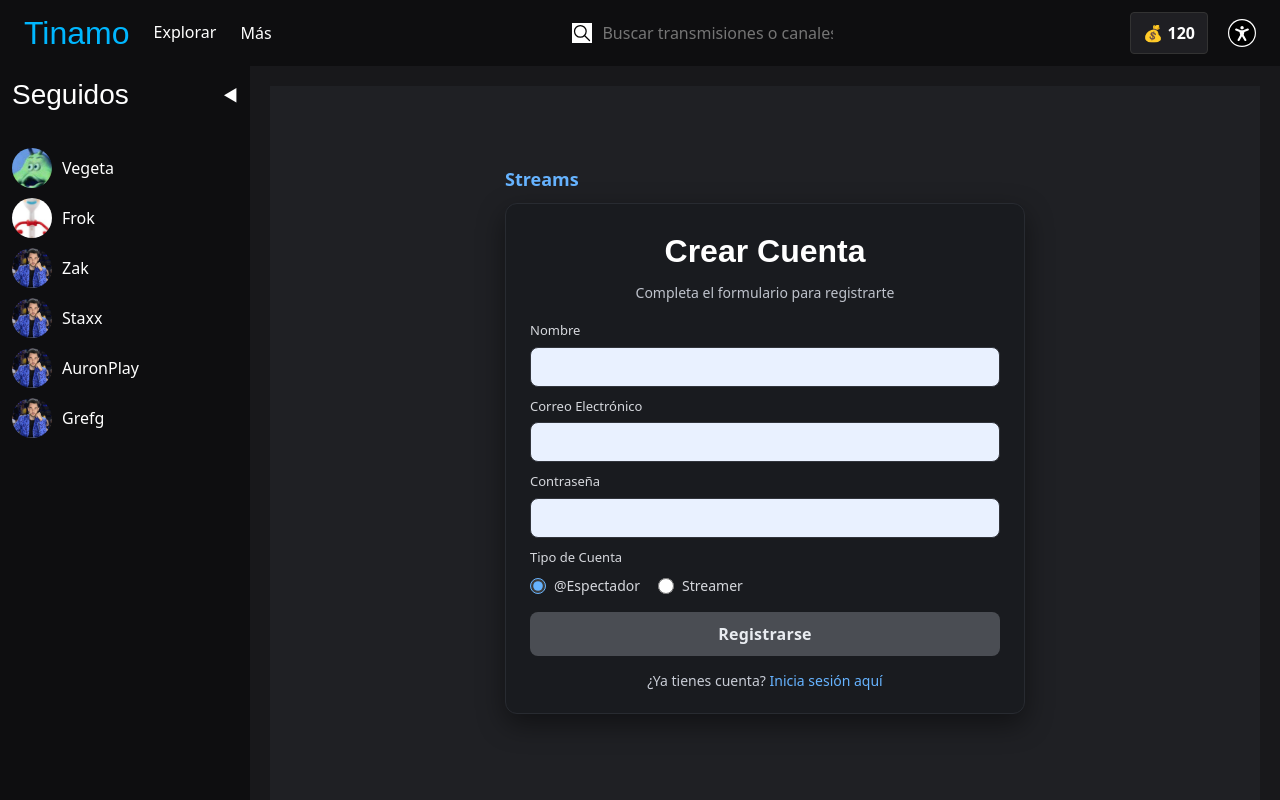
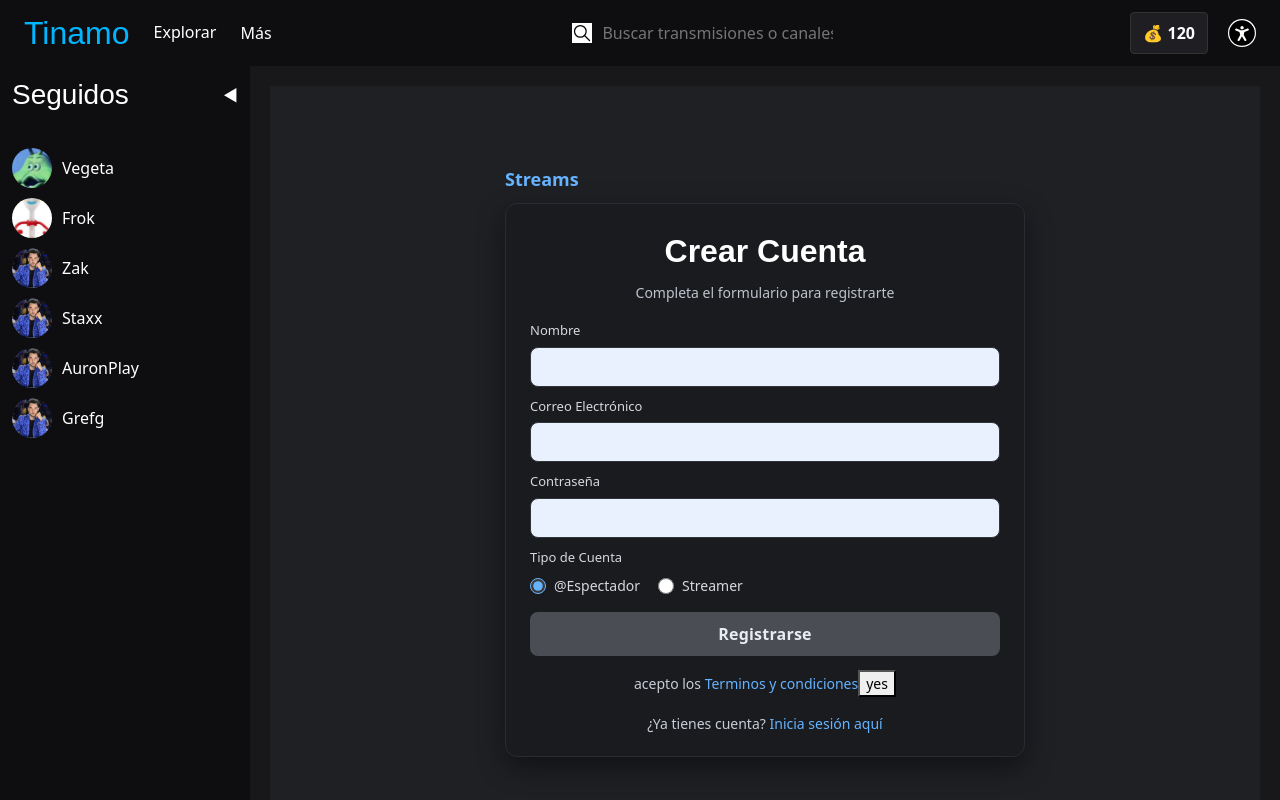
Before and after one commit to WCharlesOH/ProyectoPW, a React (Vite) app in the folder Pagina_Streams/: page /registro in a window 1280 px wide. Shown: the top 800 px of the page. Built offline with nearby package versions, Linux system fonts and the light colour scheme.

Commit message:
Acepto los terminos y condiciones

```diff
--- a/Pagina_Streams/src/pages/Registro.tsx
+++ b/Pagina_Streams/src/pages/Registro.tsx
@@ -11,6 +11,7 @@ type NewUser = Omit<User, "id" | "createdAt" | "coins" | "level" | "points" | "s
 export default function Registro() {
   const navigate = useNavigate();
   const { login } = useAuth();
+  const [confirm, setconfirm] = useState(false)
 
   const [form, setForm] = useState<NewUser>({
     name: "",
@@ -31,6 +32,7 @@ export default function Registro() {
     if (!form.name.trim()) return "Ingresa tu nombre.";
     if (!/\S+@\S+\.\S+/.test(form.email)) return "Correo electrónico inválido.";
     if (form.password.length < 6) return "La contraseña debe tener al menos 6 caracteres.";
+    if (!confirm) return "Aceptar los terminos y condiciones"
     return "";
   };
 
@@ -144,6 +146,11 @@ export default function Registro() {
         <button className="reg-btn" type="submit" disabled={loading}>
           {loading ? "Creando cuenta..." : "Registrarse"}
         </button>
+        <p
+        className="reg-foot">acepto los {" "}
+            <Link to={"/terminos"}>Terminos y condiciones</Link>
+            <button onClick={()=>setconfirm(!confirm)}> {confirm ? "No" : "yes"} </button>
+        </p>
 
         <div className="reg-foot">
           ¿Ya tienes cuenta? <Link to="/login">Inicia sesión aquí</Link>
```
